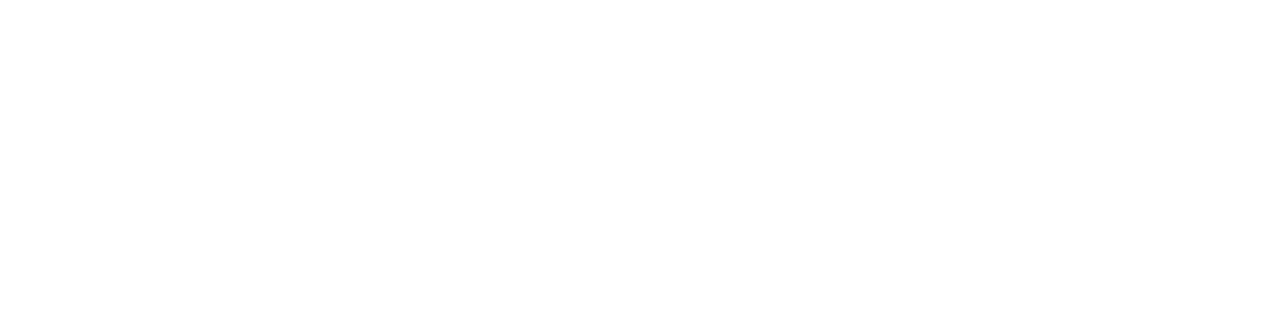
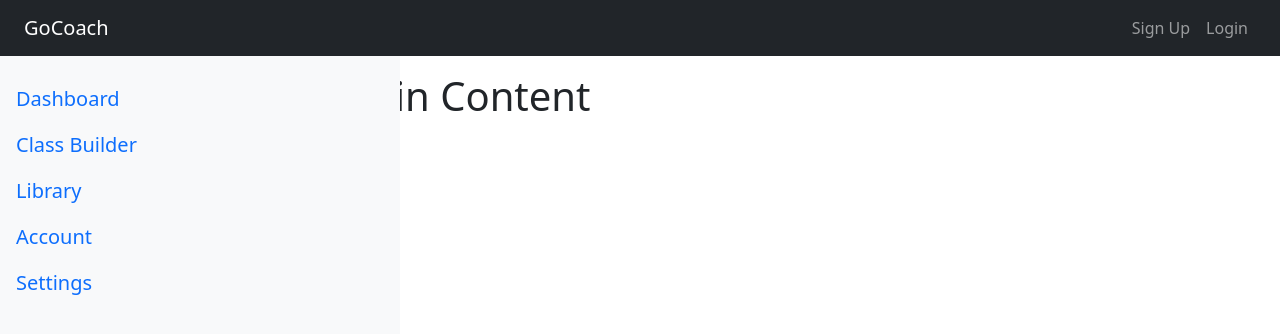
Before and after one commit to fshah21/gocoach, a React (Create React App) app in the folder frontend/: page /userhome in a window 1280 px wide. Before the commit this address had no page. Shown: the top 334 px of the page. Built offline with nearby package versions, Linux system fonts and the light colour scheme.

Commit message:
Making the left navigation panel

```diff
--- a/frontend/package.json
+++ b/frontend/package.json
@@ -11,6 +11,7 @@
     "react": "^18.2.0",
     "react-bootstrap": "^2.10.0",
     "react-dom": "^18.2.0",
+    "react-router-bootstrap": "^0.26.2",
     "react-router-dom": "^6.22.0",
     "react-scripts": "5.0.1",
     "web-vitals": "^2.1.4"
--- a/frontend/src/Navigation.js
+++ b/frontend/src/Navigation.js
@@ -3,6 +3,7 @@ import { BrowserRouter as Router, Route, Routes } from 'react-router-dom';
 import DefaultNavbar from './components/DefaultNavbar';
 import Signup from './components/Signup';
 import Home from './components/Home';
+import UserHome from './components/UserHome';
 
 const Navigation = () => {
   return (
@@ -11,6 +12,7 @@ const Navigation = () => {
         <Routes>
             <Route path="/" element={<Home />}  />
             <Route path="/signup" element={<Signup />}  />
+            <Route path="/userhome" element={<UserHome />}  />
         </Routes>
       </div>
     </Router>
--- /dev/null
+++ b/frontend/src/components/LeftNavigation.js
@@ -0,0 +1,26 @@
+import React from 'react';
+import { Nav } from 'react-bootstrap';
+
+const LeftNavigation = () => {
+  return (
+    <Nav className="flex-column bg-light sidebar">
+      <Nav.Item>
+        <Nav.Link href="/userHome">Dashboard</Nav.Link>
+      </Nav.Item>
+      <Nav.Item>
+        <Nav.Link href="#about">Class Builder</Nav.Link>
+      </Nav.Item>
+      <Nav.Item>
+        <Nav.Link href="#services">Library</Nav.Link>
+      </Nav.Item>
+      <Nav.Item>
+        <Nav.Link href="#contact">Account</Nav.Link>
+      </Nav.Item>
+      <Nav.Item>
+        <Nav.Link href="#contact">Settings</Nav.Link>
+      </Nav.Item>
+    </Nav>
+  );
+};
+
+export default LeftNavigation;
--- a/frontend/src/components/Signup.js
+++ b/frontend/src/components/Signup.js
@@ -1,8 +1,10 @@
 import React, { useState } from 'react';
 import { Container, Row, Col, Card, Button, Form } from 'react-bootstrap';
 import axios from 'axios';
+import { useNavigate } from 'react-router-dom';
 
 const Signup = () => {
+    const navigate = useNavigate();
     const [username, setUsername] = useState('');
     const [email, setEmail] = useState('');
     const [password, setPassword] = useState('');
@@ -33,6 +35,8 @@ const Signup = () => {
           setUsername('');
           setEmail('');
           setPassword('');
+
+          navigate('/userhome');
         } catch (error) {
           // Handle errors, e.g., show an error message to the user
           console.error('Signup failed:', error.message);
--- /dev/null
+++ b/frontend/src/components/UserHome.js
@@ -0,0 +1,25 @@
+import React from 'react';
+import { Col, Container, Row } from 'react-bootstrap';
+import DefaultNavbar from './DefaultNavbar';
+import LeftNavigation from './LeftNavigation';
+
+const UserHome = () => {
+  return (
+    <>
+        <DefaultNavbar/>
+        <Container fluid>
+            <Row>
+                <Col md={3} className="p-0">
+                <LeftNavigation />
+                </Col>
+                <Col md={9} className="p-3">
+                {/* Your main content goes here */}
+                <h1>Main Content</h1>
+                </Col>
+            </Row>
+        </Container>
+    </>
+  );
+};
+
+export default UserHome;
--- a/frontend/src/index.css
+++ b/frontend/src/index.css
@@ -11,3 +11,15 @@ code {
   font-family: source-code-pro, Menlo, Monaco, Consolas, 'Courier New',
     monospace;
 }
+
+.sidebar {
+  position: fixed;
+  width: 400px;
+  height: 100%;
+  padding-top: 20px;
+  font-size: 20px;
+}
+
+.main-content {
+  margin-left: 200px; /* Adjust based on the width of your sidebar */
+}
```
Also changed, not shown: 2 other files (tests, documents, lock files or other folders).
